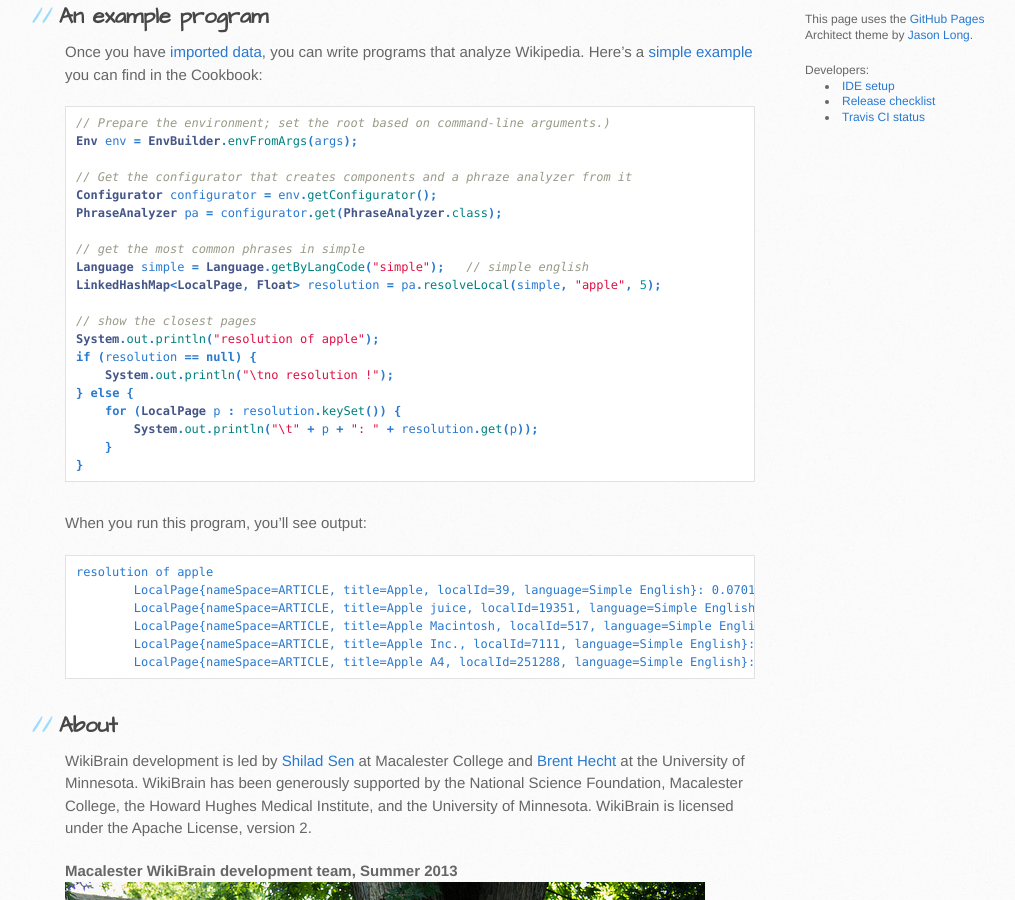
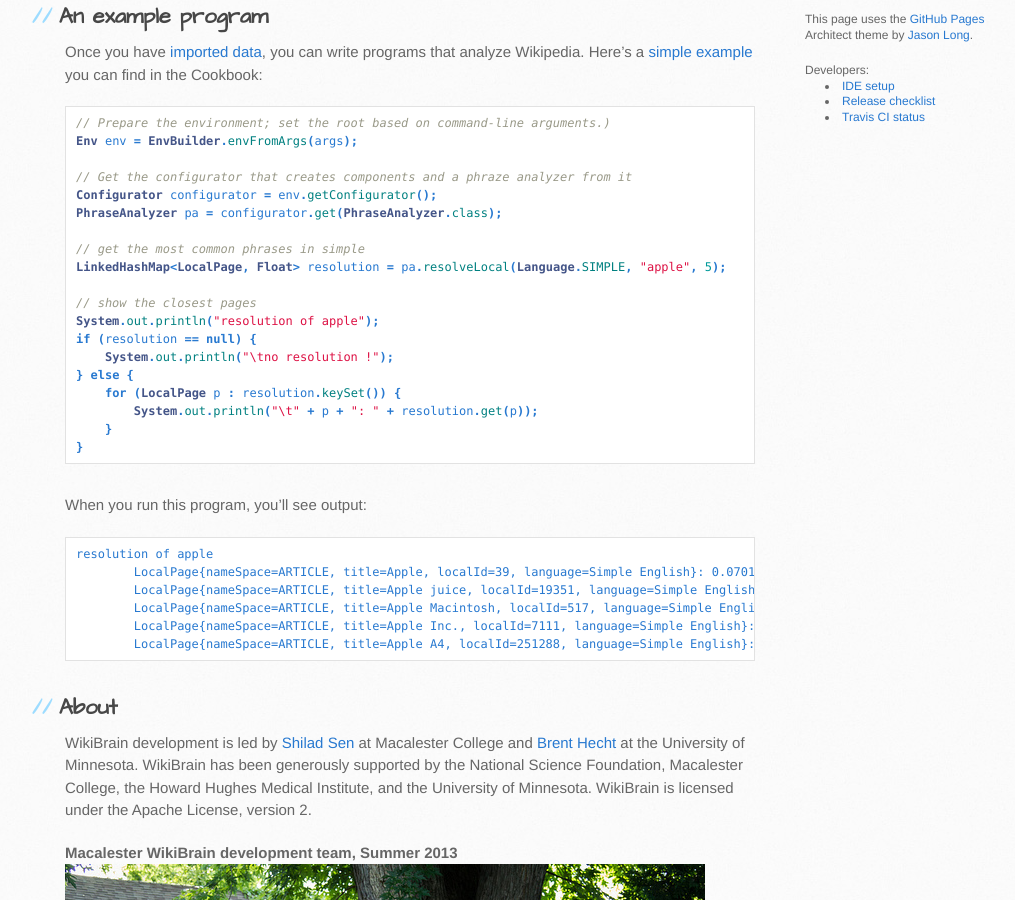
Before and after one commit to shilad/wikibrain, a Jekyll site: the page built from index.md, in a window 1280 px wide and 900 px high, scrolled down 743 px. Shown: the whole window, without its empty margins (105-1120 px from the left). Built offline with Jekyll 4.4.1, drawn with Linux system fonts in a browser that asks for light colours; nearby versions of some CDN libraries; Markdown is read by kramdown in place of the engine named in the settings.

Commit message:
Update index.md

```diff
--- a/index.md
+++ b/index.md
@@ -39,8 +39,7 @@ Configurator configurator = env.getConfigurator();
 PhraseAnalyzer pa = configurator.get(PhraseAnalyzer.class);
 
 // get the most common phrases in simple
-Language simple = Language.getByLangCode("simple");   // simple english
-LinkedHashMap<LocalPage, Float> resolution = pa.resolveLocal(simple, "apple", 5);
+LinkedHashMap<LocalPage, Float> resolution = pa.resolveLocal(Language.SIMPLE, "apple", 5);
 
 // show the closest pages
 System.out.println("resolution of apple");
```
